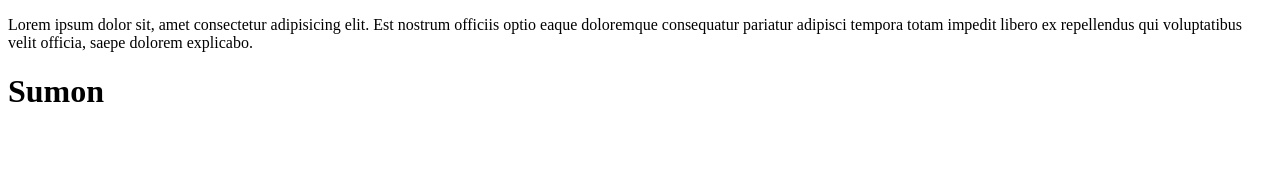
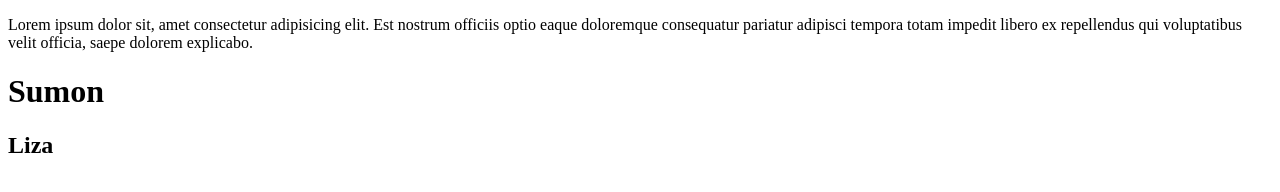
Before and after one commit to Ismaelhossen/first-projects, a plain HTML site: page index.html in a window 1280 px wide. Drawn offline with Linux system fonts and the light colour scheme.

Commit message:
h2tag-add

```diff
--- a/index.html
+++ b/index.html
@@ -8,5 +8,6 @@
 <body>
      <p>Lorem ipsum dolor sit, amet consectetur adipisicing elit. Est nostrum officiis optio eaque doloremque consequatur pariatur adipisci tempora totam impedit libero ex repellendus qui voluptatibus velit officia, saepe dolorem explicabo.</p>
      <h1>Sumon</h1>
+     <h2>Liza</h2>
 </body>
 </html>
```
